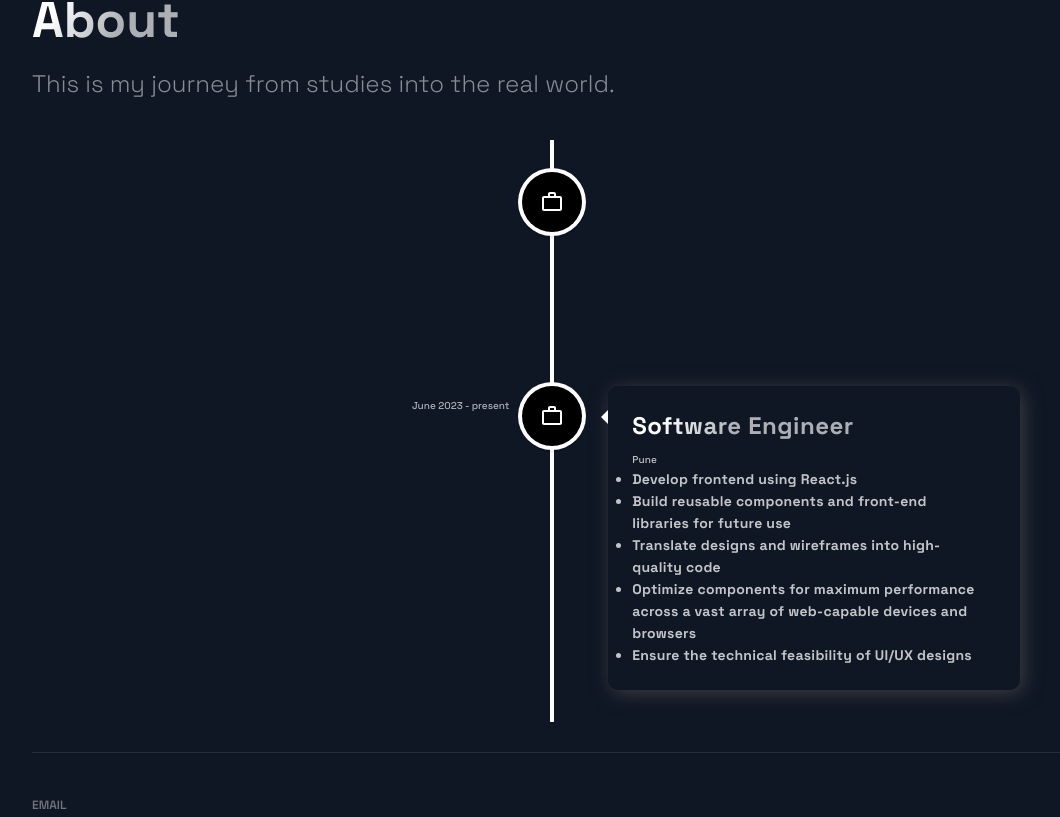
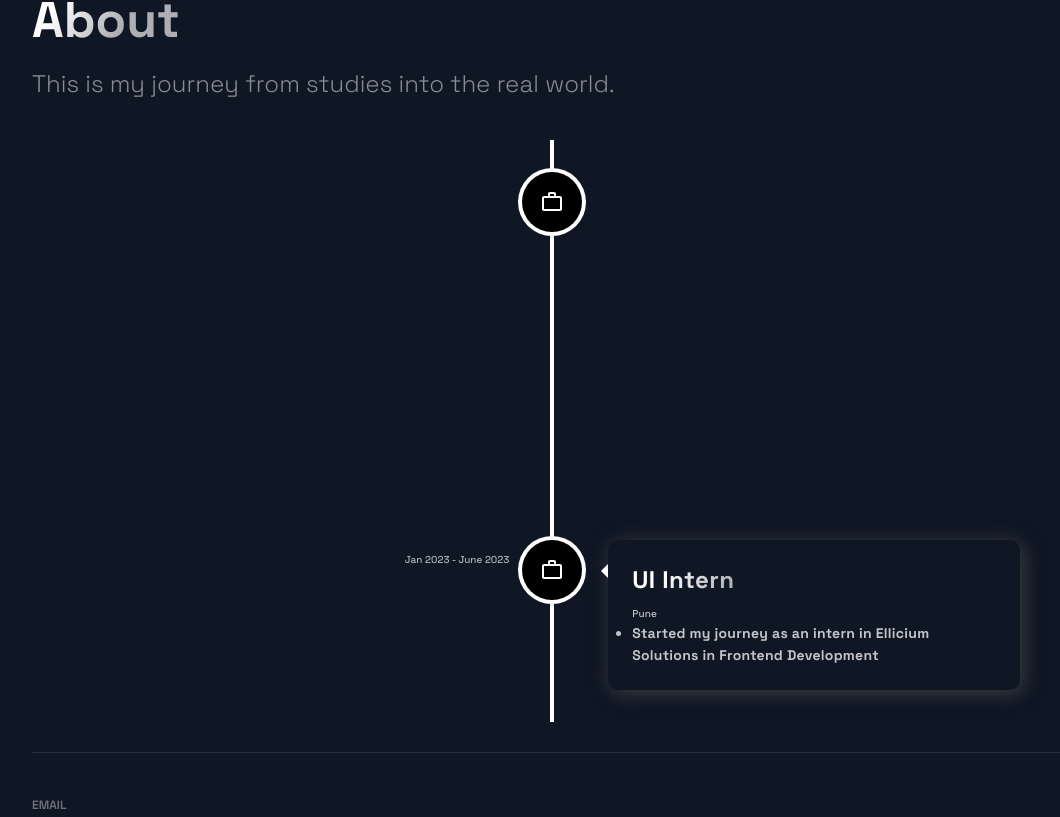
Before and after one commit to Manjiri-Bhonde/my-portfolio, a Next.js app: page / in a window 1280 px wide. Shown: the part 1803-2620 px from the top of the page, without its empty margins (88-1148 px from the left). Built offline with nearby package versions, Linux system fonts and the light colour scheme.

Commit message:
UPDATE : Changes in Timeline

```diff
--- a/src/components/BackgrooundAnimation/BackgroundAnimation.js
+++ b/src/components/BackgrooundAnimation/BackgroundAnimation.js
@@ -1,12 +1,12 @@
 import React from 'react';
 
-const BackgroundAnimation = () => (
+const   BackgroundAnimation = () => (
   <div>
     <svg
       className="BgAnimation__svg"
       viewBox="0 0 602 602"
       fill="none"
-      xmlns="http://www.w3.org/2000/svg"
+
     >
       <g opacity="0.15">
         <path
--- a/src/components/TimeLine/TimeLine.js
+++ b/src/components/TimeLine/TimeLine.js
@@ -113,7 +113,7 @@ const Timeline = () => {
         ))}
       </CarouselButtons> */}
       <VerticalTimeline>
-        {TimeLineData.map((element) => (
+        {TimeLineData.sort((a,b)=>b.id-a.id).map((element) => (
           <VerticalTimelineElement
             key={element.id}
             date={element.date}
--- a/src/constants/constants.js
+++ b/src/constants/constants.js
@@ -47,4 +47,5 @@ export const TimeLineData =
       work: true,
       location: "Pune",
     },
+
   ];
```
Also changed, not shown: package.json (+5 -7 lines).
